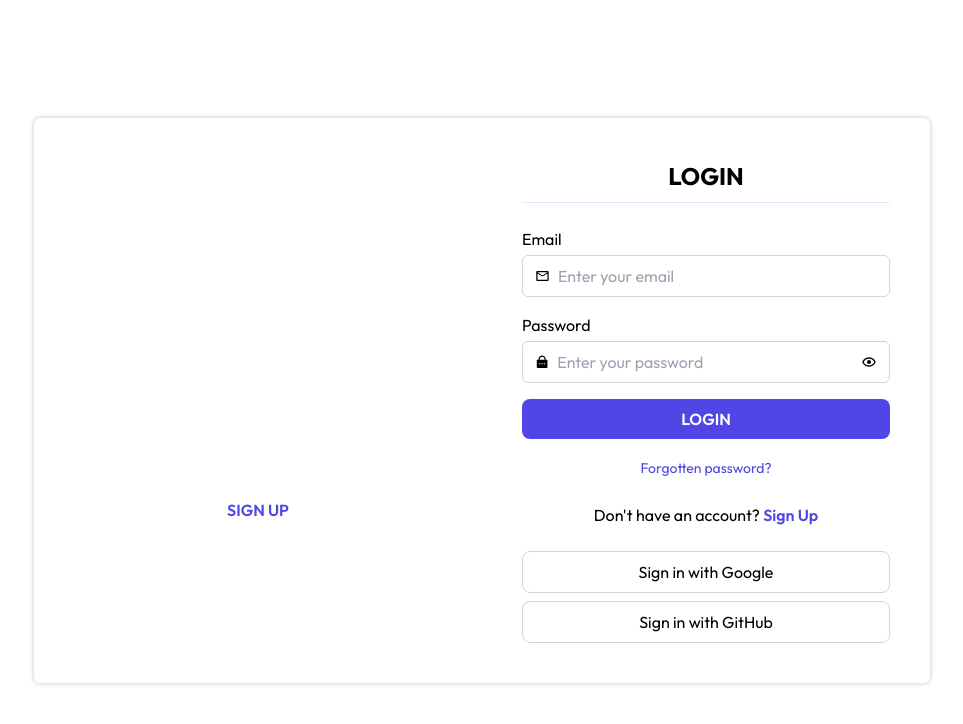
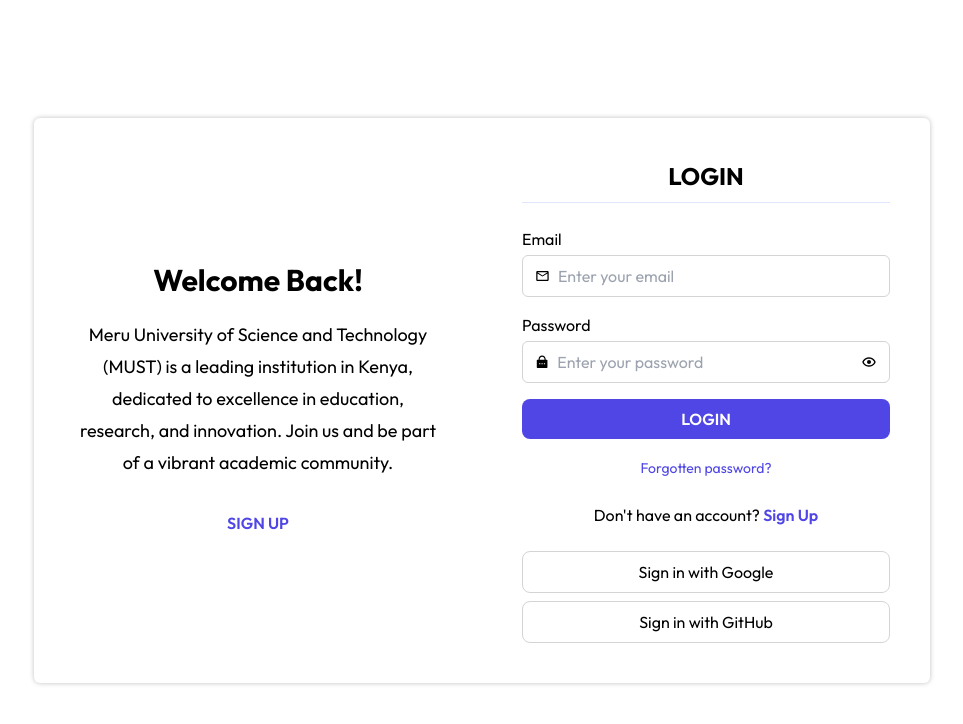
Before and after one commit to mercy-rotich/Meru_innovators_website, a React (Vite) app: page /auth/login in a window 1280 px wide. Shown: the top 724 px of the page, without its empty margins (158-1121 px from the left). Built offline with nearby package versions, Linux system fonts and the light colour scheme.

Commit message:
Updates on the system login page

```diff
--- a/src/index.css
+++ b/src/index.css
@@ -102,6 +102,13 @@
 body.dark-mode .text-neutral-800,
 body.dark-mode .text-neutral-600 {
   color: #f2f2f2;
+}
+
+body .description {
+  color: #000;
+}
+body.dark-mode .description {
+  color: #fff;
 }
 
 body.dark-mode span {
--- a/src/pages/authentication/login/Login.jsx
+++ b/src/pages/authentication/login/Login.jsx
@@ -18,9 +18,9 @@
   return (
     <div className="h-screen flex items-center justify-center bg-gray-50 py-12 px-4 sm:px-6 lg:px-8">
       <div className="flex bg-white rounded-md shadow-least w-full max-w-4xl overflow-hidden">
-        <div className="hidden lg:flex flex-col items-center justify-center bg-green text-white w-1/2 p-10">
+        <div className="hidden lg:flex flex-col items-center justify-center   w-1/2 p-10">
           <h2 className="text-3xl font-bold mb-4">Welcome Back!</h2>
-          <p className="text-lg mb-6 text-center">
+          <p className="text-lg mb-6 text-center description">
             Meru University of Science and Technology (MUST) is a leading
             institution in Kenya, dedicated to excellence in education,
             research, and innovation. Join us and be part of a vibrant academic
```
